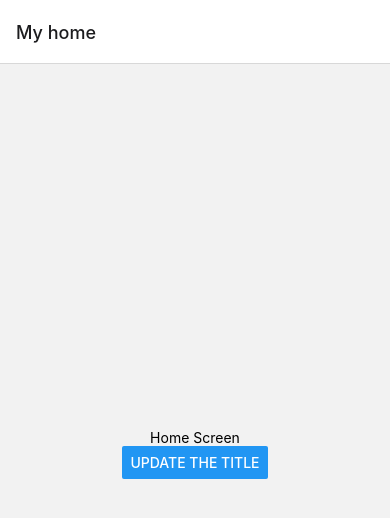
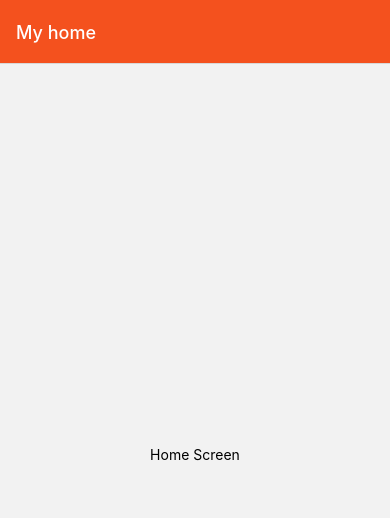
Before and after one commit to nguyenvanhuy1998/huyrnproject, a React Native app: screen /Home in a window 390 px wide. Shown: the top 518 px of the page. Built offline with nearby package versions, Linux system fonts and the light colour scheme.

Commit message:
Adjusting header styles

```diff
--- a/App.tsx
+++ b/App.tsx
@@ -12,7 +12,13 @@ const App = () => {
         <Stack.Screen
           name="Home"
           component={HomeScreen}
-          options={{title: 'My home'}}
+          options={{
+            title: 'My home',
+            headerStyle: {
+              backgroundColor: '#f4511e',
+            },
+            headerTintColor: '#fff',
+          }}
         />
       </Stack.Navigator>
     </NavigationContainer>
--- a/src/screens/Home/HomeScreen.tsx
+++ b/src/screens/Home/HomeScreen.tsx
@@ -5,14 +5,6 @@ const HomeScreen = ({navigation}) => {
   return (
     <View style={{flex: 1, alignItems: 'center', justifyContent: 'center'}}>
       <Text>Home Screen</Text>
-      <Button
-        title="Update the title"
-        onPress={() => {
-          navigation.setOptions({
-            title: 'Updated!',
-          });
-        }}
-      />
     </View>
   );
 };
```
